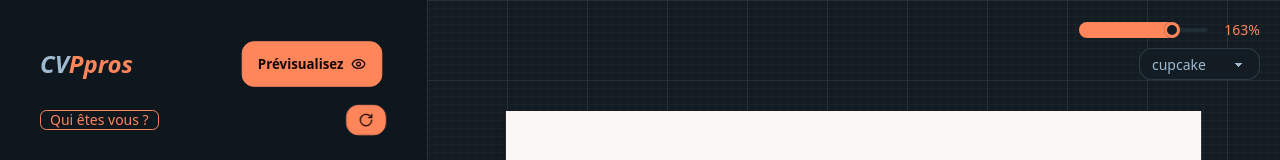
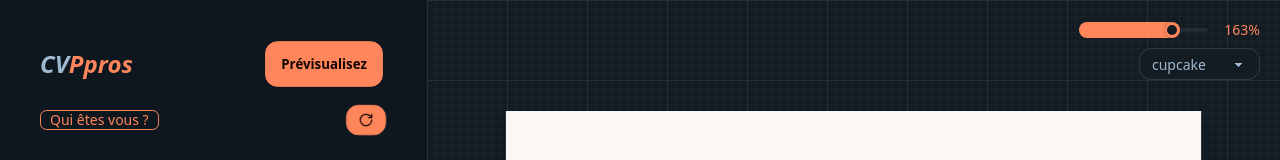
Before and after one commit to noelfoka/cd-pdf-creator, a Next.js app: page / in a window 1280 px wide. Shown: the top 160 px of the page. Built offline with nearby package versions, Linux system fonts and the light colour scheme.

Commit message:
add button to modal

```diff
--- a/app/page.tsx
+++ b/app/page.tsx
@@ -119,9 +119,19 @@ export default function Home() {
                 CV
                 <span className="text-primary">Ppros</span>
               </h1>
-              <button className="btn btn-primary">
+              {/*<button className="btn btn-primary">
                 Prévisualisez
                 <Eye className="w-4" />
+              </button>*/}
+              <button
+                className="btn btn-primary"
+                onClick={() =>
+                  (
+                    document.getElementById("my_modal_3") as HTMLDialogElement
+                  ).showModal()
+                }
+              >
+                Prévisualisez
               </button>
             </div>
 
@@ -286,10 +296,15 @@ export default function Home() {
         {/* You can open the modal using document.getElementById('ID').showModal() method */}
         <button
           className="btn"
-          onClick={() => (document.getElementById("my_modal_3") as HTMLDialogElement).showModal()}
+          onClick={() =>
+            (
+              document.getElementById("my_modal_3") as HTMLDialogElement
+            ).showModal()
+          }
         >
           open modal
         </button>
+
         <dialog id="my_modal_3" className="modal">
           <div className="modal-box">
             <form method="dialog">
```
